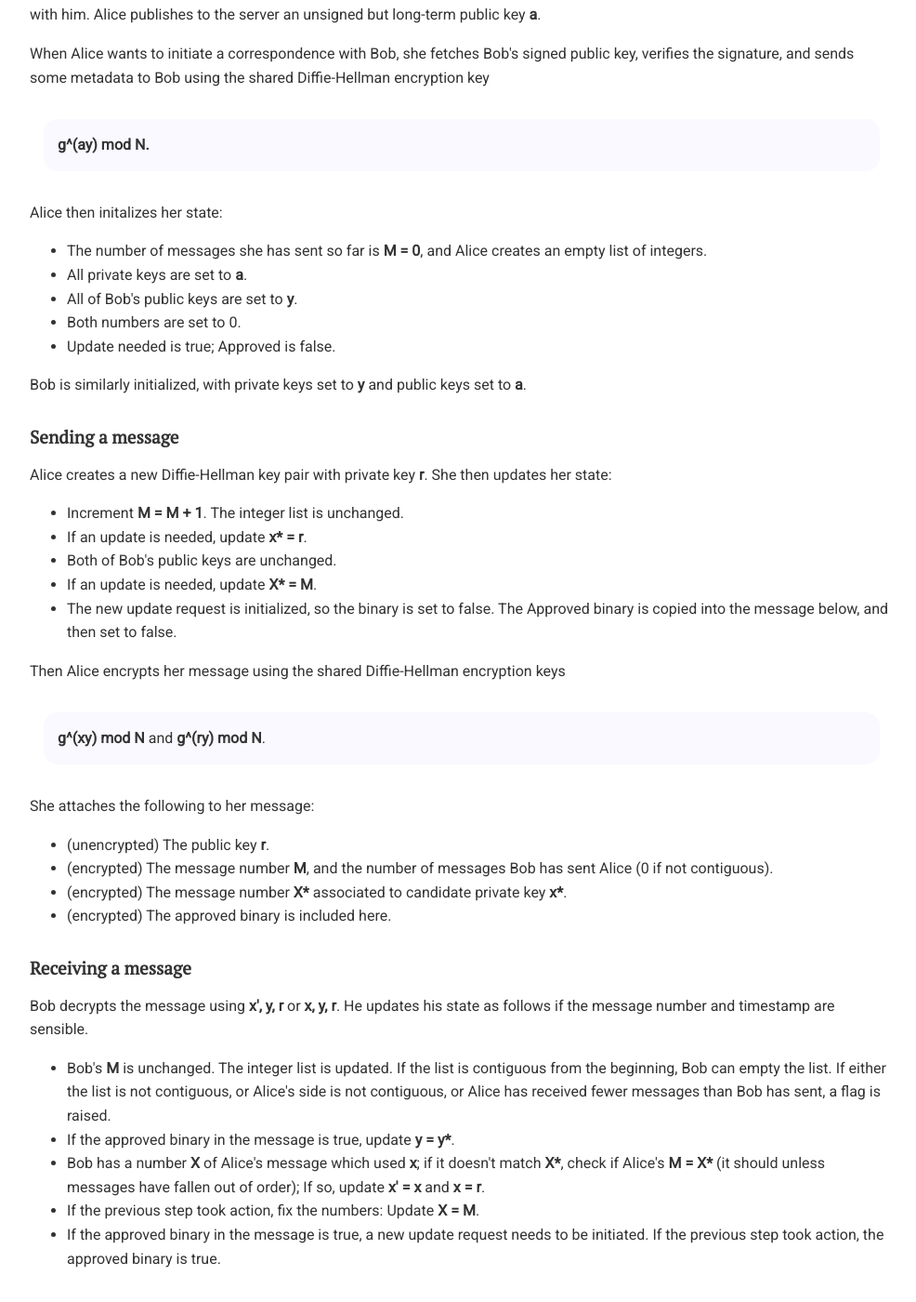
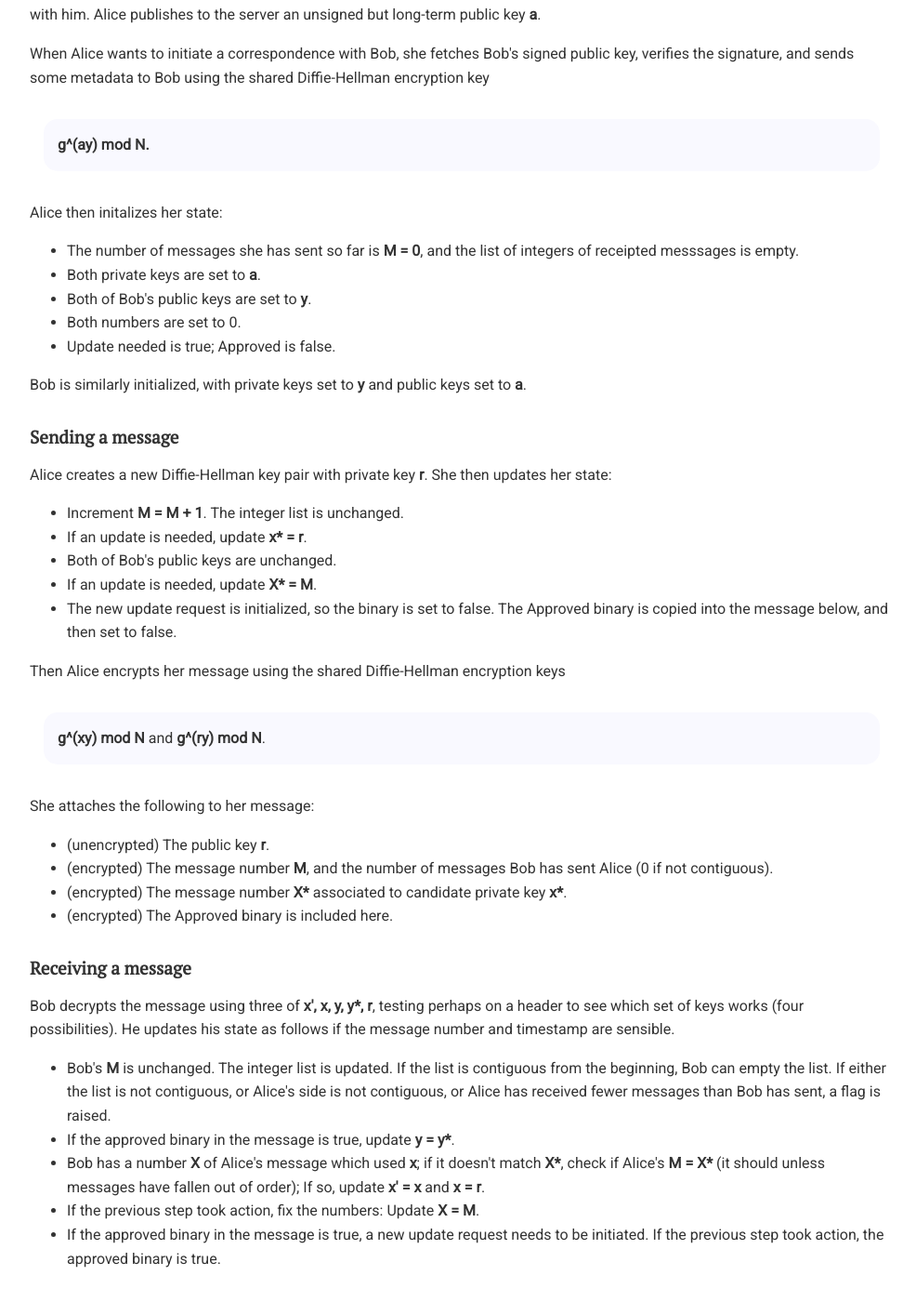
Before and after one commit to chatscrypt/chatscrypt.github.io, a Jekyll site: the page built from _posts/2020-01-24-the-chatscrypt-architecture-part-iii-authenticated-inductive-diffie-hellman-v2.html, in a window 1280 px wide and 1400 px high, scrolled down 919 px. Shown: the whole window at 93% size, without its empty margins (143-1129 px from the left). Built offline with Jekyll 4.4.1, drawn with Linux system fonts in a browser that asks for light colours; comment, search, counter and statistics services are not loaded.

Commit message:
Update 2020-01-24-the-chatscrypt-architecture-part-iii-authenticated-inductive-diffie-hellman-v2.html

```diff
--- a/_posts/2020-01-24-the-chatscrypt-architecture-part-iii-authenticated-inductive-diffie-hellman-v2.html
+++ b/_posts/2020-01-24-the-chatscrypt-architecture-part-iii-authenticated-inductive-diffie-hellman-v2.html
@@ -35,9 +35,9 @@ Bob publishes to the server a new signed public key <b>y</b>. He refreshes this
 
 Alice then initalizes her state:
 <ul>
-<li>The number of messages she has sent so far is <b>M = 0</b>, and Alice creates an empty list of integers.
-<li>All private keys are set to <b>a</b>.
-<li>All of Bob's public keys are set to <b>y</b>.
+<li>The number of messages she has sent so far is <b>M = 0</b>, and the list of integers of receipted messsages is empty.
+<li>Both private keys are set to <b>a</b>.
+<li>Both of Bob's public keys are set to <b>y</b>.
 <li>Both numbers are set to 0.
 <li>Update needed is true; Approved is false.
 </ul>
@@ -67,7 +67,7 @@ She attaches the following to her message:
 <li> (unencrypted) The public key <b>r</b>.
 <li> (encrypted) The message number <b>M</b>, and the number of messages Bob has sent Alice (0 if not contiguous).
 <li> (encrypted) The message number <b>X*</b> associated to candidate private key <b>x*</b>.
-<li> (encrypted) The approved binary is included here.
+<li> (encrypted) The Approved binary is included here.
 </ul>
 
 
@@ -76,7 +76,7 @@ She attaches the following to her message:
 
 <h2> Receiving a message</h2>
 
-Bob decrypts the message using <b>x', y, r</b> or <b>x, y, r</b>. He updates his state as follows if the message number and timestamp are sensible.
+Bob decrypts the message using three of <b>x', x, y, y*, r</b>, testing perhaps on a header to see which set of keys works (four possibilities). He updates his state as follows if the message number and timestamp are sensible.
 
 <ul>
 <li>Bob's <b>M</b> is unchanged. The integer list is updated. If the list is contiguous from the beginning, Bob can empty the list. If either the list is not contiguous, or Alice's side is not contiguous, or Alice has received fewer messages than Bob has sent, a flag is raised.
```
